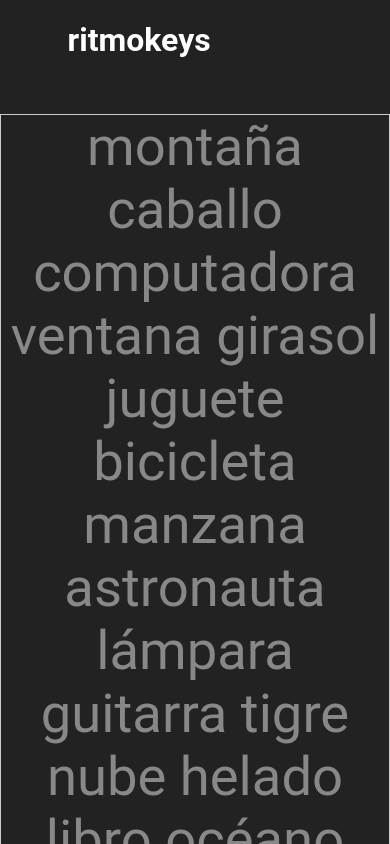
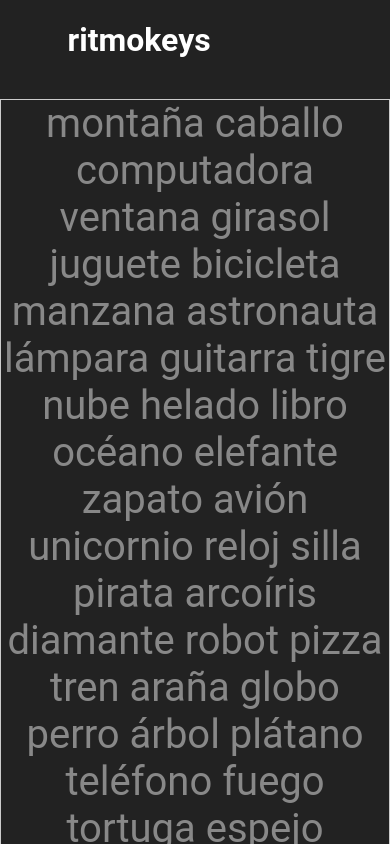
Before and after one commit to NachoCarher/ritmo-keys, a React (Vite) app: page / in a window 390 px wide. Shown: the top 844 px of the page. Built offline with nearby package versions, Linux system fonts and the light colour scheme.

Commit message:
Actualiza ruta y responsive

```diff
--- a/src/App.css
+++ b/src/App.css
@@ -54,3 +54,9 @@ h1 {
 .letra-incorrecta {
   color: #ff0000;
 }
+
+@media (max-width: 600px) {
+  .word {
+    font-size: 2.5em;
+  }
+}
```
Also changed, not shown: docu/Ruta.md (+1 -1 lines).
